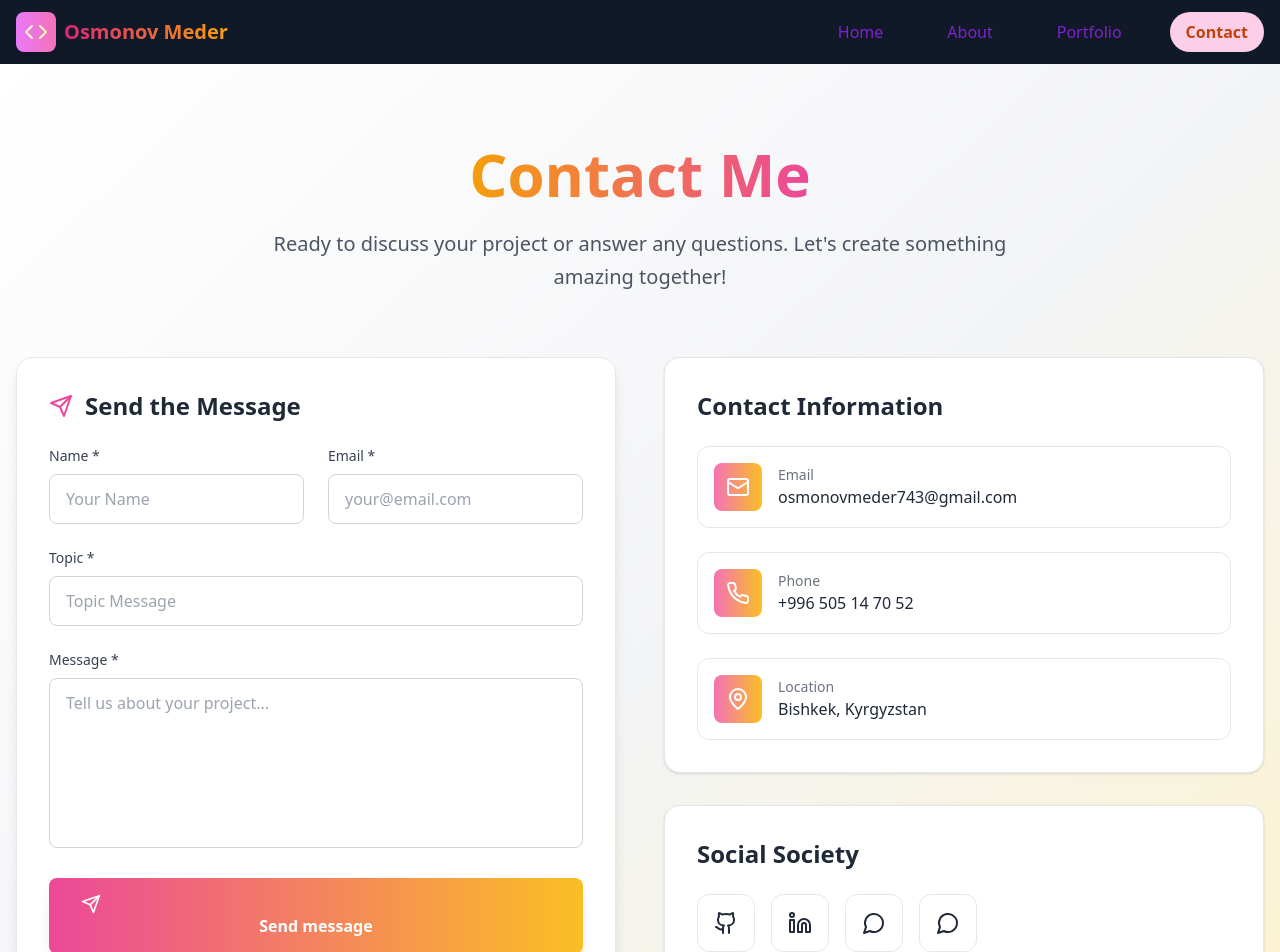
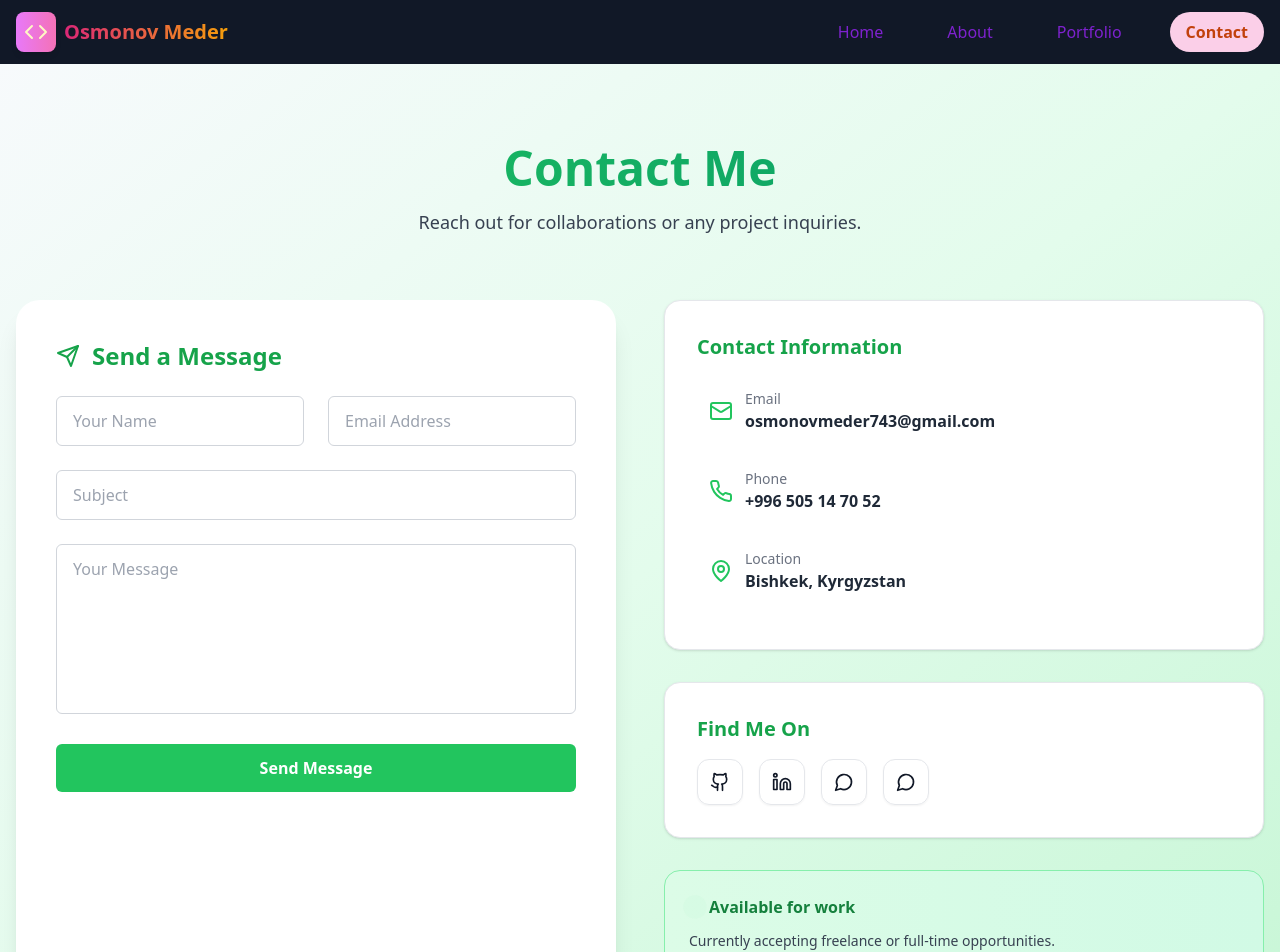
Before and after one commit to OsmonovMeder08/My_Portfoilo, a React (Vite) app: page /contact in a window 1280 px wide. Shown: the top 952 px of the page. Built offline with nearby package versions, Linux system fonts and the light colour scheme.

Commit message:
i change colour

```diff
--- a/src/pages/Contact.tsx
+++ b/src/pages/Contact.tsx
@@ -21,7 +21,6 @@ import {
 // Импорт библиотеки emailjs для отправки email через форму
 import emailjs from '@emailjs/browser';
 
-// Функциональный компонент Contact — страница "Контакты"
 const Contact = () => {
   const [formData, setFormData] = useState({ name: '', email: '', subject: '', message: '' });
   const [isSubmitting, setIsSubmitting] = useState(false);
@@ -40,12 +39,12 @@ const Contact = () => {
     { icon: MessageCircle, label: 'WatsApp', url: 'https://www.whatsapp.com/', color: 'hover:text-green-500' }
   ];
 
-  const handleInputChange = (e) => {
+  const handleInputChange = (e: { target: { name: any; value: any; }; }) => {
     const { name, value } = e.target;
     setFormData(prev => ({ ...prev, [name]: value }));
   };
 
-  const handleSubmit = async (e) => {
+  const handleSubmit = async (e: { preventDefault: () => void; }) => {
     e.preventDefault();
     setIsSubmitting(true);
     setSubmitStatus('idle');
@@ -57,10 +56,10 @@ const Contact = () => {
         from_email: formData.email,
         subject: formData.subject,
         message: formData.message,
-        to_email: 'osmonovmeder743@gmail.com'
+        to_email: 'osmonovmeder748@gmail.com'
       };
 
-      await emailjs.send('service_4j7o3he', 'template_kyalti8', templateParams);
+      await emailjs.send('service_2uo46zi', 'template_kyalti8', templateParams);
       setSubmitStatus('success');
       setFormData({ name: '', email: '', subject: '', message: '' });
     } catch (error) {
@@ -72,106 +71,83 @@ const Contact = () => {
   };
 
   return (
-    <div className="min-h-screen py-20 bg-gradient-to-br from-white via-gray-100 to-amber-100 text-gray-800">
+    <div className="min-h-screen py-20 bg-gradient-to-br from-[#f7fafc] via-[#e3fcec] to-[#c6f6d5] text-gray-900">
       <div className="container mx-auto px-4">
         <motion.section initial={{ opacity: 0, y: 30 }} animate={{ opacity: 1, y: 0 }} transition={{ duration: 0.8 }} className="text-center mb-16">
-          <h1 className="text-4xl md:text-6xl font-bold mb-6">
-            <span className="bg-gradient-to-r from-amber-500 to-pink-500 bg-clip-text text-transparent">
-              Contact Me
-            </span>
+          <h1 className="text-5xl font-bold mb-4 text-transparent bg-clip-text bg-gradient-to-r from-green-500 to-emerald-600">
+            Contact Me
           </h1>
-          <p className="text-xl text-gray-600 max-w-3xl mx-auto leading-relaxed">
-            Ready to discuss your project or answer any questions. Let's create something amazing together!
+          <p className="text-lg text-gray-700 max-w-2xl mx-auto">
+            Reach out for collaborations or any project inquiries.
           </p>
         </motion.section>
 
         <div className="grid grid-cols-1 lg:grid-cols-2 gap-12">
-          <motion.div initial={{ opacity: 0, x: -30 }} animate={{ opacity: 1, x: 0 }} transition={{ duration: 0.8, delay: 0.2 }} className="bg-white shadow-lg border border-gray-200 rounded-2xl p-8">
-            <h2 className="text-2xl font-bold mb-6 flex items-center">
-              <Send className="w-6 h-6 mr-3 text-pink-500" />
-              Send the Message
+          <motion.div initial={{ opacity: 0, x: -30 }} animate={{ opacity: 1, x: 0 }} transition={{ duration: 0.8 }} className="bg-white rounded-3xl p-10 shadow-xl">
+            <h2 className="text-2xl font-bold mb-6 flex items-center text-green-600">
+              <Send className="w-6 h-6 mr-3" />
+              Send a Message
             </h2>
             <form onSubmit={handleSubmit} className="space-y-6">
               <div className="grid grid-cols-1 md:grid-cols-2 gap-6">
-                <div>
-                  <label htmlFor="name" className="block text-sm font-medium text-gray-700 mb-2">Name *</label>
-                  <input type="text" id="name" name="name" value={formData.name} onChange={handleInputChange} required placeholder="Your Name" className="w-full border border-gray-300 rounded-lg px-4 py-3 text-gray-800 focus:border-pink-400 focus:ring-2 focus:ring-pink-200" />
+                <input type="text" name="name" value={formData.name} onChange={handleInputChange} required placeholder="Your Name" className="w-full border border-gray-300 rounded-md px-4 py-3 focus:border-green-500 focus:ring-2 focus:ring-green-100" />
+                <input type="email" name="email" value={formData.email} onChange={handleInputChange} required placeholder="Email Address" className="w-full border border-gray-300 rounded-md px-4 py-3 focus:border-green-500 focus:ring-2 focus:ring-green-100" />
+              </div>
+              <input type="text" name="subject" value={formData.subject} onChange={handleInputChange} required placeholder="Subject" className="w-full border border-gray-300 rounded-md px-4 py-3 focus:border-green-500 focus:ring-2 focus:ring-green-100" />
+              <textarea name="message" value={formData.message} onChange={handleInputChange} required rows={6} placeholder="Your Message" className="w-full border border-gray-300 rounded-md px-4 py-3 resize-none focus:border-green-500 focus:ring-2 focus:ring-green-100" />
+              {submitStatus === 'success' && (
+                <div className="text-green-700 bg-green-100 border border-green-300 rounded-lg p-3 flex items-center">
+                  <CheckCircle className="w-5 h-5 mr-2" /> Message sent successfully!
                 </div>
-                <div>
-                  <label htmlFor="email" className="block text-sm font-medium text-gray-700 mb-2">Email *</label>
-                  <input type="email" id="email" name="email" value={formData.email} onChange={handleInputChange} required placeholder="your@email.com" className="w-full border border-gray-300 rounded-lg px-4 py-3 text-gray-800 focus:border-pink-400 focus:ring-2 focus:ring-pink-200" />
-                </div>
-              </div>
-              <div>
-                <label htmlFor="subject" className="block text-sm font-medium text-gray-700 mb-2">Topic *</label>
-                <input type="text" id="subject" name="subject" value={formData.subject} onChange={handleInputChange} required placeholder="Topic Message" className="w-full border border-gray-300 rounded-lg px-4 py-3 text-gray-800 focus:border-pink-400 focus:ring-2 focus:ring-pink-200" />
-              </div>
-              <div>
-                <label htmlFor="message" className="block text-sm font-medium text-gray-700 mb-2">Message *</label>
-                <textarea id="message" name="message" value={formData.message} onChange={handleInputChange} required rows={6} placeholder="Tell us about your project..." className="w-full border border-gray-300 rounded-lg px-4 py-3 text-gray-800 focus:border-pink-400 focus:ring-2 focus:ring-pink-200 resize-none" />
-              </div>
-              {submitStatus === 'success' && (
-                <motion.div initial={{ opacity: 0, y: 10 }} animate={{ opacity: 1, y: 0 }} className="flex items-center text-green-600 bg-green-100 border border-green-200 rounded-lg p-3">
-                  <CheckCircle className="w-5 h-5 mr-2" /> Message sent successfully!
-                </motion.div>
               )}
               {submitStatus === 'error' && (
-                <motion.div initial={{ opacity: 0, y: 10 }} animate={{ opacity: 1, y: 0 }} className="flex items-center text-red-600 bg-red-100 border border-red-200 rounded-lg p-3">
-                  <AlertCircle className="w-5 h-5 mr-2" /> An error occurred. Please try again.
-                </motion.div>
+                <div className="text-red-700 bg-red-100 border border-red-300 rounded-lg p-3 flex items-center">
+                  <AlertCircle className="w-5 h-5 mr-2" /> Failed to send message.
+                </div>
               )}
-              <motion.button type="submit" disabled={isSubmitting} whileHover={{ scale: 1.02 }} whileTap={{ scale: 0.98 }} className="w-full bg-gradient-to-r from-pink-500 to-amber-400 hover:from-pink-600 hover:to-amber-500 disabled:opacity-50 px-8 py-4 rounded-lg font-semibold text-white transition-all duration-200 shadow-lg">
-                {isSubmitting ? (
-                  <><div className="animate-spin rounded-full h-5 w-5 border-b-2 border-white mr-2"></div> Sending...</>
-                ) : (
-                  <><Send className="w-5 h-5 mr-2" /> Send message</>
-                )}
-              </motion.button>
+              <button type="submit" disabled={isSubmitting} className="w-full py-3 px-6 bg-green-500 hover:bg-green-600 text-white font-semibold rounded-md transition">
+                {isSubmitting ? 'Sending...' : 'Send Message'}
+              </button>
             </form>
           </motion.div>
 
-          <motion.div initial={{ opacity: 0, x: 30 }} animate={{ opacity: 1, x: 0 }} transition={{ duration: 0.8, delay: 0.4 }} className="space-y-8">
+          <motion.div initial={{ opacity: 0, x: 30 }} animate={{ opacity: 1, x: 0 }} transition={{ duration: 0.8 }} className="space-y-8">
             <div className="bg-white border border-gray-200 rounded-2xl shadow p-8">
-              <h3 className="text-2xl font-bold mb-6">Contact Information</h3>
-              <div className="space-y-6">
-                {contactInfo.map((info) => (
-                  <motion.a key={info.label} href={info.link} whileHover={{ scale: 1.02 }} className="flex items-center p-4 border border-gray-200 rounded-xl hover:shadow group block">
-                    <div className="bg-gradient-to-r from-pink-400 to-amber-400 p-3 rounded-lg mr-4 group-hover:scale-110 transition-transform">
-                      <info.icon className="w-6 h-6 text-white" />
-                    </div>
-                    <div>
-                      <p className="text-gray-500 text-sm">{info.label}</p>
-                      <p className="text-gray-800 font-medium">{info.value}</p>
-                    </div>
-                  </motion.a>
+              <h3 className="text-xl font-bold mb-4 text-green-600">Contact Information</h3>
+              {contactInfo.map((info) => (
+                <a key={info.label} href={info.link} className="flex items-center p-3 mb-3 rounded-lg hover:bg-green-50 transition">
+                  <info.icon className="w-6 h-6 text-green-500 mr-3" />
+                  <div>
+                    <p className="text-sm text-gray-500">{info.label}</p>
+                    <p className="text-gray-800 font-semibold">{info.value}</p>
+                  </div>
+                </a>
+              ))}
+            </div>
+
+            <div className="bg-white border border-gray-200 rounded-2xl shadow p-8">
+              <h3 className="text-xl font-bold mb-4 text-green-600">Find Me On</h3>
+              <div className="flex gap-4">
+                {socialLinks.map((social) => (
+                  <a key={social.label} href={social.url} target="_blank" rel="noopener noreferrer" className={`p-3 border border-gray-200 rounded-xl shadow-sm transition-all ${social.color}`}>
+                    <social.icon className="w-5 h-5" />
+                  </a>
                 ))}
               </div>
             </div>
 
-            <div className="bg-white border border-gray-200 rounded-2xl shadow p-8">
-              <h3 className="text-2xl font-bold mb-6">Social Society</h3>
-              <div className="flex space-x-4">
-                {socialLinks.map((social) => (
-                  <motion.a key={social.label} href={social.url} target="_blank" rel="noopener noreferrer" whileHover={{ scale: 1.1 }} whileTap={{ scale: 0.95 }} className={`p-4 border border-gray-200 rounded-xl transition-all duration-200 ${social.color}`}>
-                    <social.icon className="w-6 h-6" />
-                  </motion.a>
-                ))}
+            <div className="bg-gradient-to-r from-green-100 to-emerald-100 border border-green-300 rounded-2xl p-6">
+              <div className="flex items-center mb-3">
+                <div className="w-3 h-3 bg-green-500 rounded-full animate-ping mr-2"></div>
+                <h4 className="text-green-700 font-bold">Available for work</h4>
               </div>
-            </div>
-
-            <div className="bg-gradient-to-r from-green-100 to-emerald-100 border border-green-300 rounded-2xl p-8">
-              <div className="flex items-center mb-4">
-                <div className="w-3 h-3 bg-green-400 rounded-full mr-3 animate-pulse"></div>
-                <h3 className="text-xl font-bold text-green-700">Available for projects</h3>
-              </div>
-              <p className="text-gray-700 mb-4">I am currently accepting new projects and am ready to start working.</p>
-              <div className="flex items-center text-gray-500">
-                <Clock className="w-4 h-4 mr-2" />
-                <span className="text-sm">I usually respond within 24 hours.</span>
+              <p className="text-sm text-gray-700">Currently accepting freelance or full-time opportunities.</p>
+              <div className="flex items-center mt-2 text-gray-500">
+                <Clock className="w-4 h-4 mr-1" />
+                <span className="text-sm">Replies within 24 hours</span>
               </div>
             </div>
           </motion.div>
-
         </div>
       </div>
     </div>
```
